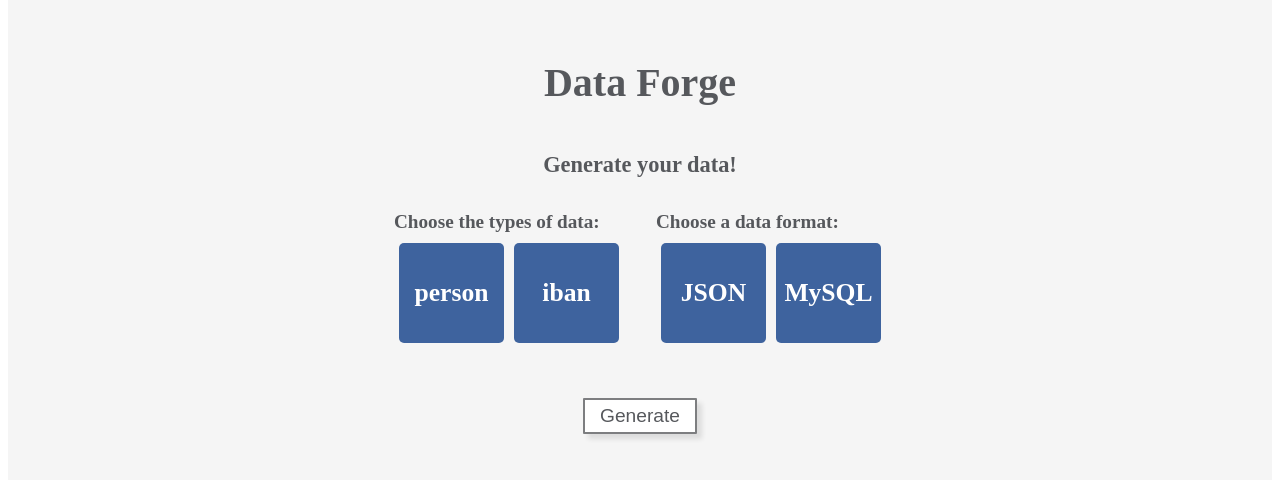
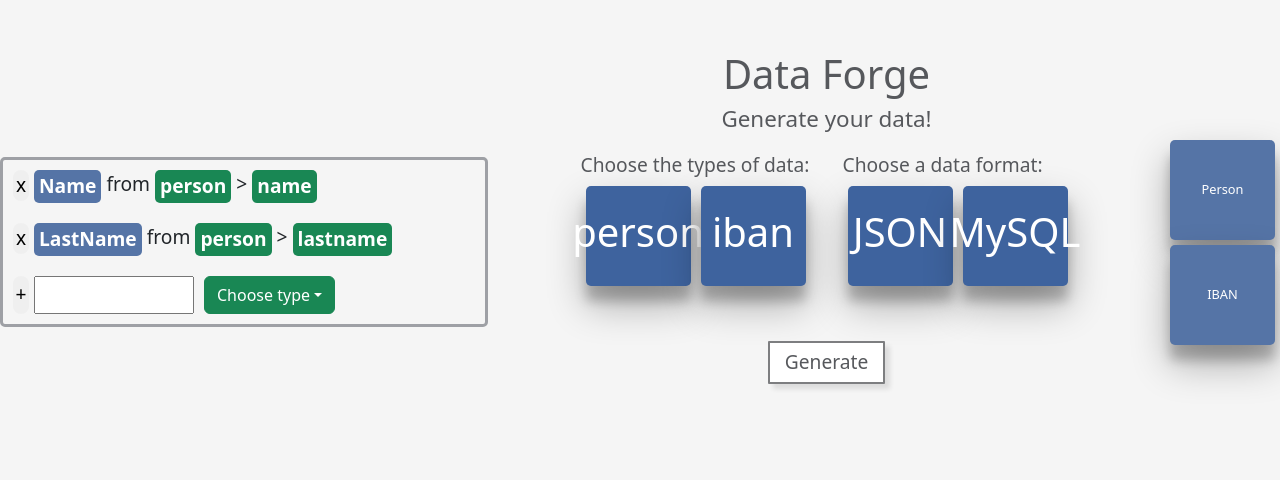
Before and after one commit to Krupahombre/DataForge, a Next.js app in the folder frontend/: page /HeroPage in a window 1280 px wide. Shown: the part 150-630 px from the top of the page. Built offline with nearby package versions, Linux system fonts and the light colour scheme.

Commit message:
add sum shitty panel that wont work bc react sucks BBC

```diff
--- /dev/null
+++ b/frontend/common/models/IProductClass.ts
@@ -0,0 +1,4 @@
+export interface IProductClass {
+  name: string;
+  fields: string[];
+}
--- /dev/null
+++ b/frontend/common/models/IRequestTable.ts
@@ -0,0 +1,10 @@
+export interface IRequestTable {
+  name: string;
+  fields: IResultTableRecord[];
+}
+
+export interface IResultTableRecord {
+  name: string;
+  type: string;
+  subtype: string;
+}
--- /dev/null
+++ b/frontend/components/CreateNewRequestTable.tsx
@@ -0,0 +1,121 @@
+import React, { useEffect, useState } from "react";
+import styles from "../styles/Home.module.css";
+import {
+  IRequestTable,
+  IResultTableRecord,
+} from "../common/models/IRequestTable";
+import Dropdown from "react-bootstrap/Dropdown";
+import "bootstrap/dist/css/bootstrap.min.css";
+
+const defaultTable: IRequestTable = {
+  name: "Person",
+  fields: [
+    {
+      name: "Name",
+      type: "person",
+      subtype: "name",
+    },
+    {
+      name: "LastName",
+      type: "person",
+      subtype: "lastname",
+    },
+  ],
+};
+
+const defaultResultTableRecord: IResultTableRecord = {
+  name: "",
+  type: "",
+  subtype: "",
+};
+
+const CreateNewRequestTable = (props) => {
+  const { productClasses, setTables } = props;
+  const [newResultTable, setNewResultTable] =
+    useState<IRequestTable>(defaultTable);
+
+  const [newResultTableRecord, setNewResultTableRecord] =
+    useState<IResultTableRecord>(defaultResultTableRecord);
+
+  useEffect(() => {
+    onSelectedSubtype("");
+  }, [newResultTableRecord.type]);
+
+  const onSelectedType = (type: string) => {
+    setNewResultTableRecord({ ...newResultTableRecord, type });
+  };
+
+  const onSelectedSubtype = (subtype: string) => {
+    setNewResultTableRecord({ ...newResultTableRecord, subtype });
+  };
+
+  const getSubtypesArray = () => {
+    if (!newResultTableRecord.type) return [];
+    return productClasses.find(
+      (productClass) => productClass.name === newResultTableRecord.type
+    ).fields;
+  };
+
+  return (
+    <div className={styles.createNewRequestTableWrapper}>
+      {newResultTable.fields.map((field, key) => (
+        <div className={styles.createNewRequestRecord}>
+          <div>
+            <button className={styles.recordXButton}>x</button>
+          </div>
+          <div className={styles.recordName}>{field.name}</div>
+          <div>{"from"}</div>
+          <div className={styles.recordDetails}>{field.type}</div>
+          <div>{">"}</div>
+          <div className={styles.recordDetails}>{field.subtype}</div>
+        </div>
+      ))}
+      <div className={styles.newRecordWrapper}>
+        <button className={styles.recordXButton}>+</button>
+        <input className={styles.newRequestRecordNameInput} type="text" />
+
+        <Dropdown className={styles.newRecordWrapperDropdown}>
+          <Dropdown.Toggle variant="success" id="dropdown-basic">
+            {newResultTableRecord.type
+              ? newResultTableRecord.type
+              : "Choose type"}
+          </Dropdown.Toggle>
+
+          <Dropdown.Menu>
+            {productClasses.map((productClass, key) => (
+              <Dropdown.Item
+                key={key}
+                onClick={() => onSelectedType(productClass.name)}
+              >
+                {productClass.name}
+              </Dropdown.Item>
+            ))}
+          </Dropdown.Menu>
+        </Dropdown>
+
+        {newResultTableRecord.type && (
+          <Dropdown>
+            <Dropdown.Toggle variant="success" id="dropdown-basic">
+              {newResultTableRecord.subtype
+                ? newResultTableRecord.subtype
+                : "Choose subtype"}
+            </Dropdown.Toggle>
+
+            <Dropdown.Menu>
+              {getSubtypesArray().map((productClass, key) => (
+                <Dropdown.Item
+                  key={key}
+                  onClick={() => onSelectedSubtype(productClass)}
+                >
+                  {productClass}
+                </Dropdown.Item>
+              ))}
+            </Dropdown.Menu>
+          </Dropdown>
+        )}
+      </div>
+    </div>
+  );
+};
+
+export default CreateNewRequestTable;
--- /dev/null
+++ b/frontend/components/RequestTablesList.tsx
@@ -0,0 +1,15 @@
+import styles from "../styles/Home.module.css";
+
+import React from "react";
+const RequestTablesList = (props) => {
+  const tables = props.requestTables;
+  return (
+    <div>
+      {tables.map((table) => (
+        <div className={styles.squareBox}>{table.name}</div>
+      ))}
+    </div>
+  );
+};
+
+export default RequestTablesList;
--- a/frontend/package.json
+++ b/frontend/package.json
@@ -7,10 +7,12 @@
   },
   "dependencies": {
     "axios": "^1.6.8",
+    "bootstrap": "^5.3.3",
     "localforage": "^1.10.0",
     "match-sorter": "^6.3.4",
     "next": "latest",
     "react": "18.2.0",
+    "react-bootstrap": "^2.10.2",
     "react-dom": "18.2.0",
     "sort-by": "^1.2.0"
   },
--- a/frontend/pages/HeroPage.tsx
+++ b/frontend/pages/HeroPage.tsx
@@ -3,14 +3,56 @@ import styles from "../styles/Home.module.css";
 import FormatFilters from "../components/FormatFilters";
 import TypeFilters from "../components/TypeFilters";
 import IFilter from "../common/models/IFilter";
+import { IRequestTable } from "../common/models/IRequestTable";
+import { IProductClass } from "../common/models/IProductClass";
 import type { NextPage } from "next";
 import { useRouter } from "next/router";
+import RequestTablesList from "../components/RequestTablesList";
+import CreateNewRequestTable from "../components/CreateNewRequestTable";
+
+const defaultTables: IRequestTable[] = [
+  {
+    name: "Person",
+    fields: [
+      { name: "name", type: "string", subtype: "123" },
+      { name: "surname", type: "string", subtype: "" },
+      { name: "age", type: "number", subtype: "" },
+      { name: "email", type: "string", subtype: "" },
+      { name: "phone", type: "string", subtype: "" },
+    ],
+  },
+  {
+    name: "IBAN",
+    fields: [
+      { name: "iban", type: "string", subtype: "" },
+      { name: "country", type: "string", subtype: "" },
+      { name: "bank", type: "string", subtype: "" },
+    ],
+  },
+];
+
+const defaultProductClasses: IProductClass[] = [
+  {
+    name: "Person",
+    fields: ["name", "surname", "age", "email"],
+  },
+  {
+    name: "IBAN",
+    fields: ["iban", "country", "bank"],
+  },
+];
 
 const HeroPage: NextPage = () => {
   const [formatFilters, setFormatFilters] = useState<IFilter[]>(
     [] as IFilter[]
   );
   const [typeFilters, setTypeFilters] = useState<IFilter[]>([] as IFilter[]);
+  const [requestTables, setRequestTables] =
+    useState<IRequestTable[]>(defaultTables);
+  const [productClasses, setProductClasses] = useState<IProductClass[]>(
+    defaultProductClasses
+  );
+
   const router = useRouter();
 
   const handleGenerate = () => {
@@ -53,12 +95,20 @@ const HeroPage: NextPage = () => {
   };
 
   return (
+    <div className={styles.dataForge}>
+      <CreateNewRequestTable
+        productClasses={productClasses}
+        setTables={setRequestTables}
+      />
       <div className={styles.heroBox}>
         <h1 className={styles.heroLabel}>Data Forge</h1>
         <h2 className={styles.heroSubLabel}>Generate your data!</h2>
         <div className={styles.userInputWrapper}>
           <TypeFilters filters={typeFilters} setFilters={setTypeFilters} />
-        <FormatFilters filters={formatFilters} setFilters={setFormatFilters} />
+          <FormatFilters
+            filters={formatFilters}
+            setFilters={setFormatFilters}
+          />
         </div>
         <div className={styles.generateBottonBox}>
           <button onClick={handleGenerate} className={styles.generateButton}>
@@ -66,6 +116,8 @@ const HeroPage: NextPage = () => {
           </button>
         </div>
       </div>
+      <RequestTablesList requestTables={requestTables} />
+    </div>
   );
 };
 export default HeroPage;
--- a/frontend/styles/Home.module.css
+++ b/frontend/styles/Home.module.css
@@ -1,12 +1,19 @@
 @import url("https://fonts.googleapis.com/css2?family=Roboto:ital,wght@0,100;0,300;0,400;0,500;0,700;0,900;1,100;1,300;1,400;1,500;1,700;1,900&display=swap");
+
+.dataForge {
+  display: flex;
+  justify-content: space-between;
+  align-items: center;
+  flex-direction: row;
+  height: 98vh;
+  background-color: #f5f5f5;
+}
 
 .heroBox {
   display: flex;
   flex-direction: column;
   justify-content: center;
   align-items: center;
-  height: 100vh;
-  background-color: #f5f5f5;
 }
 
 .heroLabel {
@@ -39,6 +46,7 @@
   transition: background-color 0.5s;
   cursor: pointer;
   background-color: rgb(85, 116, 166);
+  box-shadow: 0 19px 38px rgba(0, 0, 0, 0.3), 0 15px 12px rgba(0, 0, 0, 0.22);
 }
 
 .squareBox:hover {
@@ -137,3 +145,89 @@
   justify-content: center;
   align-items: center;
 }
+
+.createNewRequestTableWrapper {
+  display: flex;
+  flex-direction: column;
+  justify-content: left;
+  align-items: left;
+  border: 3px solid rgb(158, 160, 165);
+  border-radius: 5px;
+  min-width: 30.5rem;
+  font-size: 1.2rem;
+}
+
+.createNewRequestTableWrapper > div {
+  margin: 5px;
+  padding: 5px;
+  display: flex;
+  justify-content: left;
+  flex-direction: row;
+}
+
+.createNewRequestRecord {
+  display: flex;
+  flex-direction: row;
+}
+
+.createNewRequestRecord > div {
+  margin-right: 5px;
+}
+
+.recordXButton {
+  border: 0;
+  width: 1rem;
+  display: flex;
+  justify-content: center;
+  align-items: center;
+  border-radius: 15px;
+}
+
+.recordName {
+  display: flex;
+  justify-content: center;
+  align-items: center;
+  font-size: 1.2rem;
+  font-weight: bold;
+  background-color: rgb(85, 116, 166);
+  border-radius: 5px;
+  padding-left: 5px;
+  padding-right: 5px;
+  padding-top: 2px;
+  padding-bottom: 2px;
+  color: white;
+}
+
+.recordDetails {
+  display: flex;
+  justify-content: center;
+  align-items: center;
+  font-size: 1.2rem;
+  font-weight: bold;
+  background-color: #198754;
+  border-radius: 5px;
+  padding-left: 5px;
+  padding-right: 5px;
+  padding-top: 2px;
+  padding-bottom: 2px;
+  color: white;
+}
+
+.newRecordWrapper {
+  display: flex;
+  flex-direction: column;
+  justify-content: left;
+  align-items: left;
+  font-size: 1.2rem;
+}
+
+.newRecordWrapperDropdown {
+  margin-right: 10px;
+  font-weight: bold;
+}
+
+.newRequestRecordNameInput {
+  margin-left: 5px;
+  margin-right: 10px;
+  width: 10rem;
+}
```
Also changed, not shown: frontend/styles/global.css (deleted), 1 other file (tests, documents, lock files or other folders). Lines whose indentation alone changed are shown as unchanged.
